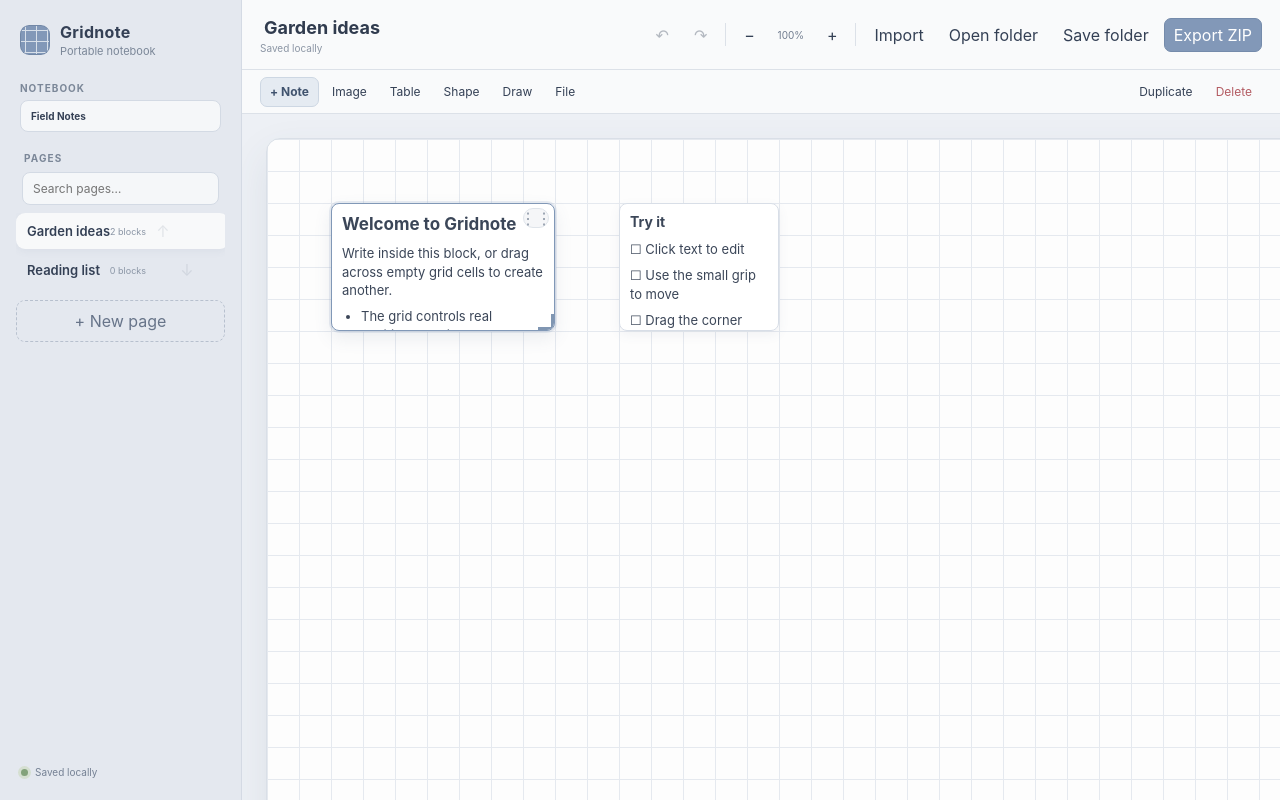
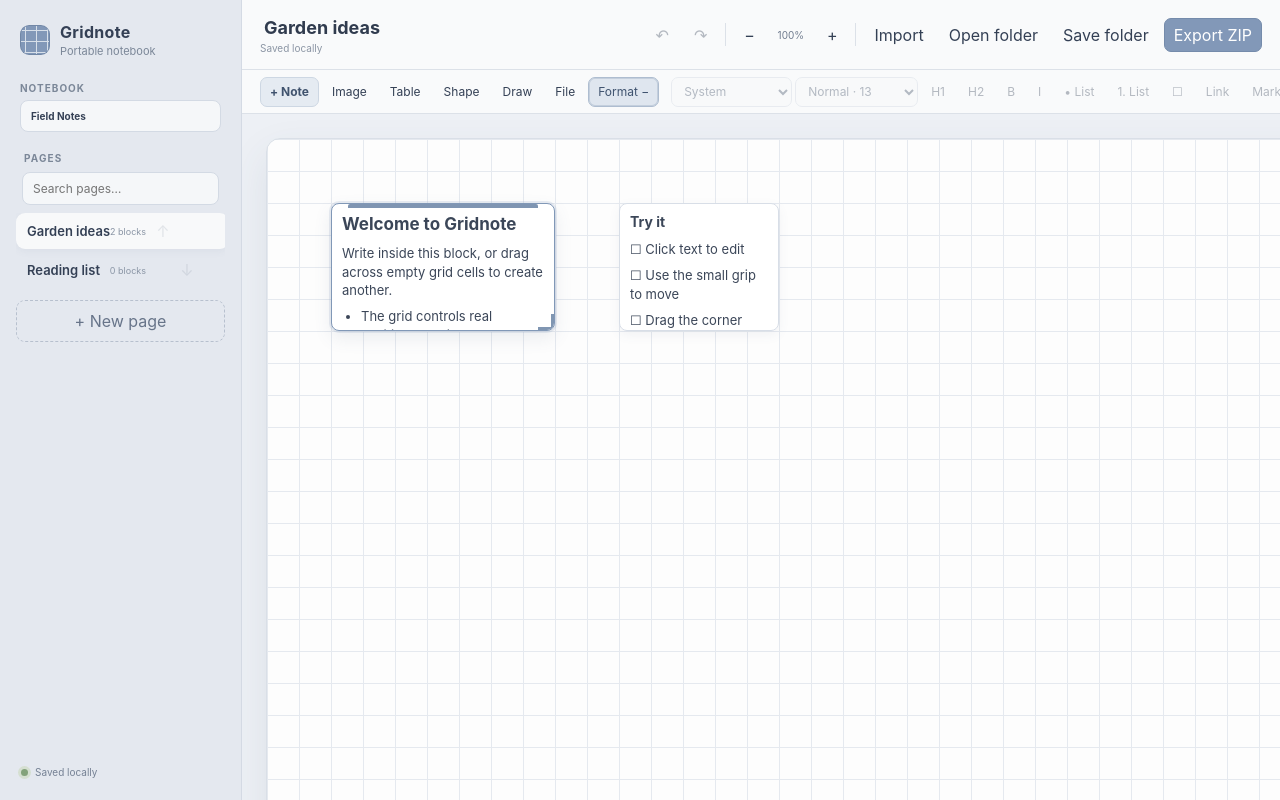
Before and after one commit to SoldierInLand/No.7-GridNote, a Next.js app: page / in a window 1280 px wide. Built offline with nearby package versions, Linux system fonts and the light colour scheme.

Commit message:
feat: expand formatting and improve contrast

```diff
--- a/app/GridnoteEditor.tsx
+++ b/app/GridnoteEditor.tsx
@@ -86,6 +86,17 @@
       startRowSpan: number;
     };
 
+function contrastTextColor(background: string) {
+  const match = /^#([0-9a-f]{6})$/i.exec(background);
+  if (!match) return "#344055";
+  const value = Number.parseInt(match[1], 16);
+  const red = (value >> 16) & 255;
+  const green = (value >> 8) & 255;
+  const blue = value & 255;
+  const luminance = (red * 299 + green * 587 + blue * 114) / 1000;
+  return luminance > 150 ? "#344055" : "#ffffff";
+}
+
 export function GridnoteEditor() {
   const [notebook, setNotebook] = useState(initialNotebook);
   const notebookRef = useRef(notebook);
@@ -104,6 +115,7 @@
   const [textFormat, setTextFormat] =
     useState<TextFormatState>(emptyTextFormat);
   const [activeEditorId, setActiveEditorId] = useState<string | null>(null);
+  const [formatOpen, setFormatOpen] = useState(true);
   const [drawColor, setDrawColor] = useState("#556b5d");
   const [drawWidth, setDrawWidth] = useState(3);
   const [drawingStrokeId, setDrawingStrokeId] = useState<string | null>(null);
@@ -654,6 +666,16 @@
     document.dispatchEvent(new Event("selectionchange"));
   };
 
+  const toggleHighlight = () => {
+    const removing = textFormat.marked === true;
+    runFormat("hiliteColor", removing ? "transparent" : "#fff1a8");
+    const foreground =
+      selectedBlock?.type === "shape"
+        ? contrastTextColor(selectedBlock.color)
+        : "#344055";
+    runFormat("foreColor", removing ? foreground : "#3b3522");
+  };
+
   const rememberTextSelection = (editor: HTMLElement) => {
     setActiveEditorId(editor.dataset.editorId ?? null);
     const selection = window.getSelection();
@@ -1152,6 +1174,7 @@
       { label: "B", command: "bold" },
       { label: "I", command: "italic" },
       { label: "• List", command: "insertUnorderedList" },
+      { label: "1. List", command: "insertOrderedList" },
       { label: "☐", command: "insertText", value: "☐ " },
     ],
     [],
@@ -1344,8 +1367,7 @@
           className="formatbar"
           aria-label={activeEditorId ? "Text formatting" : "Add content"}
         >
-          {!activeEditorId ? (
-            <>
+          <>
               <button className="primary-add" onClick={insertTextBlock}>
                 + Note
               </button>
@@ -1379,9 +1401,17 @@
                   event.currentTarget.value = "";
                 }}
               />
-            </>
-          ) : (
+          </>
+          <button
+            className={formatOpen ? "active" : ""}
+            aria-expanded={formatOpen}
+            onClick={() => setFormatOpen((open) => !open)}
+          >
+            Format {formatOpen ? "−" : "+"}
+          </button>
+          {formatOpen && (
             <>
+          <span className="toolbar-divider" />
           <label className="format-select">
             <span className="sr-only">Font</span>
             <select
@@ -1428,7 +1458,9 @@
                 (item.command === "bold" && textFormat.bold === true) ||
                 (item.command === "italic" && textFormat.italic === true) ||
                 (item.command === "insertUnorderedList" &&
-                  textFormat.list === true) ||
+                  textFormat.unorderedList === true) ||
+                (item.command === "insertOrderedList" &&
+                  textFormat.orderedList === true) ||
                 (item.command === "formatBlock" &&
                   textFormat.block === item.value)
                   ? "active"
@@ -1444,7 +1476,9 @@
                   : item.command === "italic"
                     ? textFormat.italic === true
                     : item.command === "insertUnorderedList"
-                      ? textFormat.list === true
+                      ? textFormat.unorderedList === true
+                      : item.command === "insertOrderedList"
+                        ? textFormat.orderedList === true
                       : item.command === "formatBlock"
                         ? textFormat.block === item.value
                         : undefined
@@ -1465,6 +1499,16 @@
             Link
           </button>
               <button
+                className={textFormat.marked === true ? "active mark-button" : "mark-button"}
+                disabled={!activeEditorId}
+                onPointerDown={(event) => event.preventDefault()}
+                onClick={toggleHighlight}
+                aria-pressed={textFormat.marked === true}
+              >
+                Mark
+              </button>
+              {activeEditorId && (
+              <button
                 className="done-editing"
                 onPointerDown={(event) => event.preventDefault()}
                 onClick={() => {
@@ -1474,6 +1518,7 @@
               >
                 Done
               </button>
+              )}
             </>
           )}
           <span className="toolbar-spacer" />
@@ -1672,7 +1717,10 @@
                     ) : block.type === "shape" ? (
                       <div
                         className={`shape-editor shape-${block.shape}`}
-                        style={{ backgroundColor: block.color }}
+                        style={{
+                          backgroundColor: block.color,
+                          color: contrastTextColor(block.color),
+                        }}
                       >
                         <RichTextEditor
                           blockId={`${block.id}-shape`}
--- a/app/RichTextEditor.tsx
+++ b/app/RichTextEditor.tsx
@@ -11,8 +11,10 @@
   block: Mixed<"p" | "h1" | "h2" | "h3">;
   bold: Mixed<boolean>;
   italic: Mixed<boolean>;
-  list: Mixed<boolean>;
+  unorderedList: Mixed<boolean>;
+  orderedList: Mixed<boolean>;
   link: Mixed<boolean>;
+  marked: Mixed<boolean>;
 };
 
 export const emptyTextFormat: TextFormatState = {
@@ -22,8 +24,10 @@
   block: "p",
   bold: false,
   italic: false,
-  list: false,
+  unorderedList: false,
+  orderedList: false,
   link: false,
+  marked: false,
 };
 
 type RichTextEditorProps = {
@@ -116,8 +120,20 @@
       ),
     ),
     italic: shared(styles.map((style) => style.fontStyle === "italic")),
-    list: shared(elements.map((element) => Boolean(element.closest("li")))),
+    unorderedList: shared(
+      elements.map((element) => Boolean(element.closest("ul"))),
+    ),
+    orderedList: shared(
+      elements.map((element) => Boolean(element.closest("ol"))),
+    ),
     link: shared(elements.map((element) => Boolean(element.closest("a")))),
+    marked: shared(
+      styles.map(
+        (style) =>
+          style.backgroundColor !== "rgba(0, 0, 0, 0)" &&
+          style.backgroundColor !== "transparent",
+      ),
+    ),
   };
 }
 
--- a/app/globals.css
+++ b/app/globals.css
@@ -386,6 +386,13 @@
   box-shadow: inset 0 0 0 1px #c4cfdd;
 }
 
+.formatbar .mark-button.active {
+  color: #493f22;
+  background: #fff1a8;
+  border-color: #e1cf72;
+  box-shadow: inset 0 0 0 1px #f3df80;
+}
+
 .formatbar .primary-add {
   color: #40536e;
   background: #e5ebf2;
@@ -542,18 +549,19 @@
 .move-handle {
   position: absolute;
   z-index: 8;
-  top: 4px;
-  right: 5px;
+  top: 0;
+  right: 16px;
+  left: 16px;
   display: flex;
-  width: 26px;
-  height: 20px;
+  width: auto;
+  height: 12px;
   align-items: center;
   justify-content: center;
   padding: 0;
-  color: #8b96a5;
-  background: #f3f5f7dd;
-  border: 1px solid #dfe4ea;
-  border-radius: 10px;
+  color: transparent;
+  background: linear-gradient(#7f95b2, #7f95b2) center top / 100% 4px no-repeat;
+  border: 0;
+  border-radius: 2px;
   cursor: grab;
   opacity: 0;
   pointer-events: none;
@@ -710,7 +718,7 @@
   min-height: 22px;
   max-height: 72%;
   overflow: auto;
-  color: #415044;
+  color: inherit;
   background: transparent;
   border: 0;
   cursor: text;
@@ -932,13 +940,14 @@
   }
 
   .move-handle {
-    top: 1px;
-    right: 1px;
-    width: 13px;
-    height: 10px;
+    top: 0;
+    right: 8px;
+    left: 8px;
+    width: auto;
+    height: 8px;
     border: 0;
-    background: #eef1f4cc;
-    font-size: 8px;
+    background: linear-gradient(#7f95b2, #7f95b2) center top / 100% 3px no-repeat;
+    font-size: 0;
   }
 
   .resize-handle {
@@ -1044,8 +1053,10 @@
   }
 
   .move-handle {
-    width: 22px;
-    height: 18px;
+    right: 16px;
+    left: 16px;
+    width: auto;
+    height: 16px;
   }
 
   .resize-handle {
```
Also changed, not shown: lib/portable.mjs.
